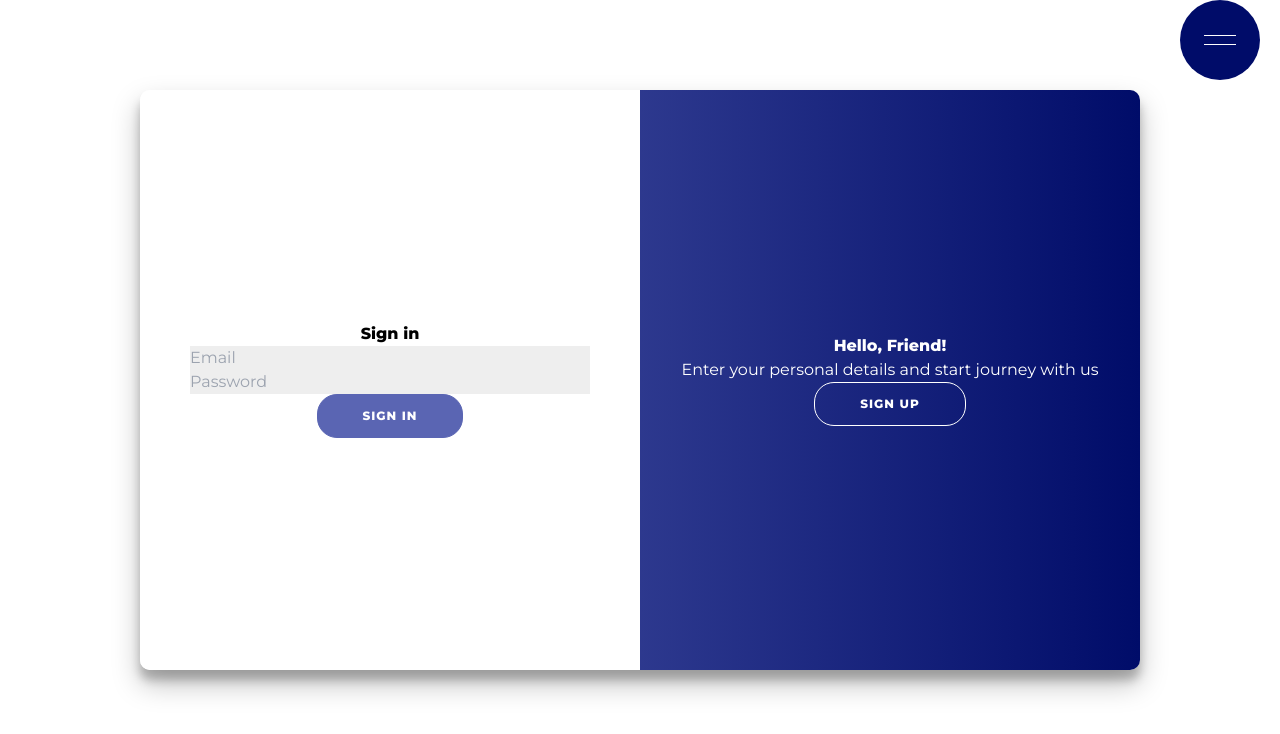
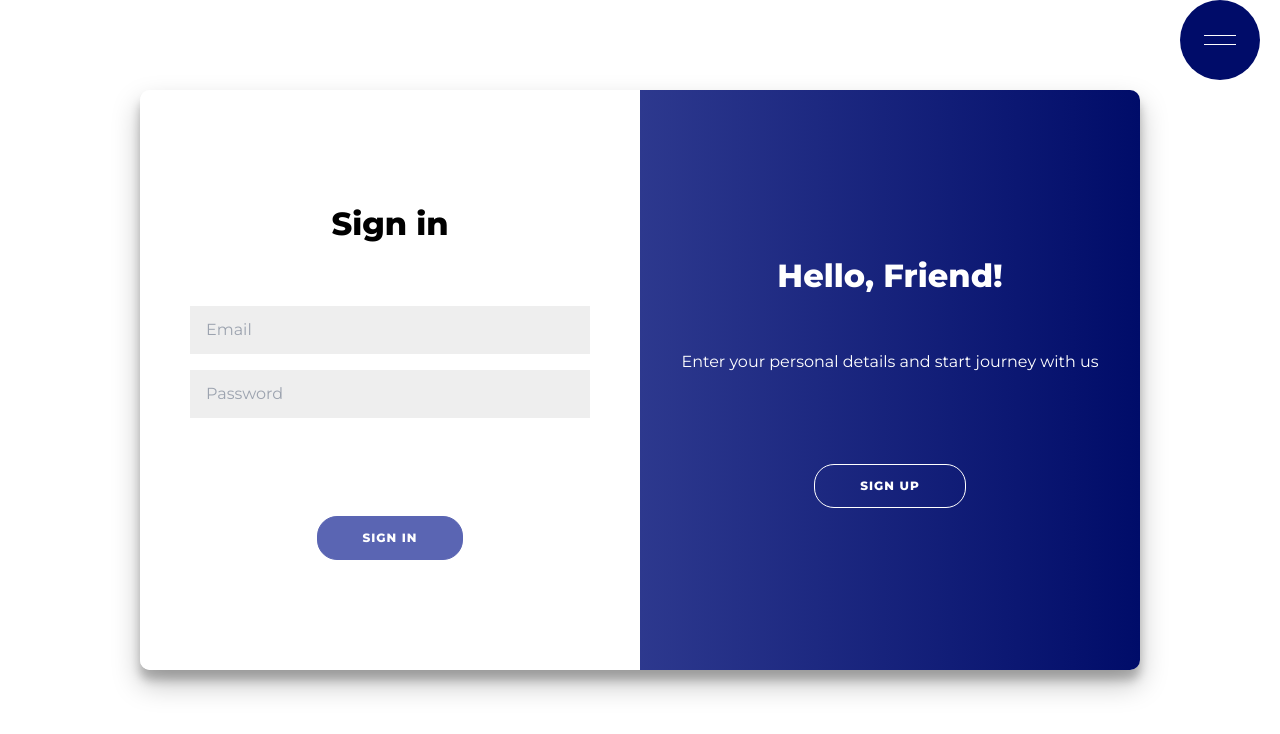
Before and after one commit to zynbahmed/recipie, a React (Vite) app in the folder reci-pie/: page /register in a window 1280 px wide. Shown: the top 734 px of the page. Built offline with nearby package versions, Linux system fonts and the light colour scheme.

Commit message:
designed the reg form

```diff
--- a/reci-pie/src/pages/RegisterForm.jsx
+++ b/reci-pie/src/pages/RegisterForm.jsx
@@ -34,29 +34,33 @@ const RegistrationForm = () => {
           <form className="reg-form" onSubmit={handleSubmit}>
             <h1 className="form-title">Create Account</h1>
             <input
+              className="mx-0 my-2 py-3 px-4"
               type="text"
               onChange={handleChange}
               name="name"
-              placeholder="Please enter a username"
+              placeholder="Please Enter a Username"
               value={formValues.name}
             />
             <input
+              className="mx-0 my-2 py-3 px-4"
               type="email"
               onChange={handleChange}
               name="email"
-              placeholder="your email"
+              placeholder="Please Enter Your E-mail"
               value={formValues.email}
             />
             <input
+              className="mx-0 my-2 py-3 px-4"
               type="password"
               onChange={handleChange}
               name="password"
-              placeholder="enter your password"
+              placeholder="Please Enter a Password"
               value={formValues.password}
             />
             <input
+              className="mx-0 my-2 py-3 px-4"
               type="password"
-              placeholder="confirm passord"
+              placeholder="Please Enter a Password Again"
               onChange={handleChange}
               name="confirmPassword"
               value={formValues.confirmPassword}
@@ -77,8 +81,16 @@ const RegistrationForm = () => {
         <div className="form-container sign-in-container">
           <form className="reg-form" action="#">
             <h1 className="form-title">Sign in</h1>
-            <input type="email" placeholder="Email" />
-            <input type="password" placeholder="Password" />
+            <input
+              className="mx-0 my-2 py-3 px-4"
+              type="email"
+              placeholder="Email"
+            />
+            <input
+              className="mx-0 my-2 py-3 px-4"
+              type="password"
+              placeholder="Password"
+            />
             <button className="reg-btn">Sign In</button>
           </form>
         </div>
--- a/reci-pie/src/styles/form.css
+++ b/reci-pie/src/styles/form.css
@@ -5,8 +5,10 @@
 }
 
 .form-title {
+  font-size: xx-large;
   font-weight: bold;
-  margin: 0;
+  margin-top: 0;
+  margin-bottom: 50px;
 }
 
 a {
@@ -27,6 +29,7 @@ a {
   letter-spacing: 1px;
   text-transform: uppercase;
   transition: transform 80ms ease-in;
+  margin-top: 90px;
 }
 
 .reg-btn:active {
@@ -39,9 +42,6 @@ a {
 
 input {
   background-color: #eee;
-  border: none;
-  padding: 12px 15px;
-  margin: 8px 0;
   width: 100%;
 }
 
@@ -64,7 +64,6 @@ input {
   width: 1000px;
   max-width: 100%;
   min-height: 580px;
-  z-index: -1;
 }
 
 .form-container {
```
